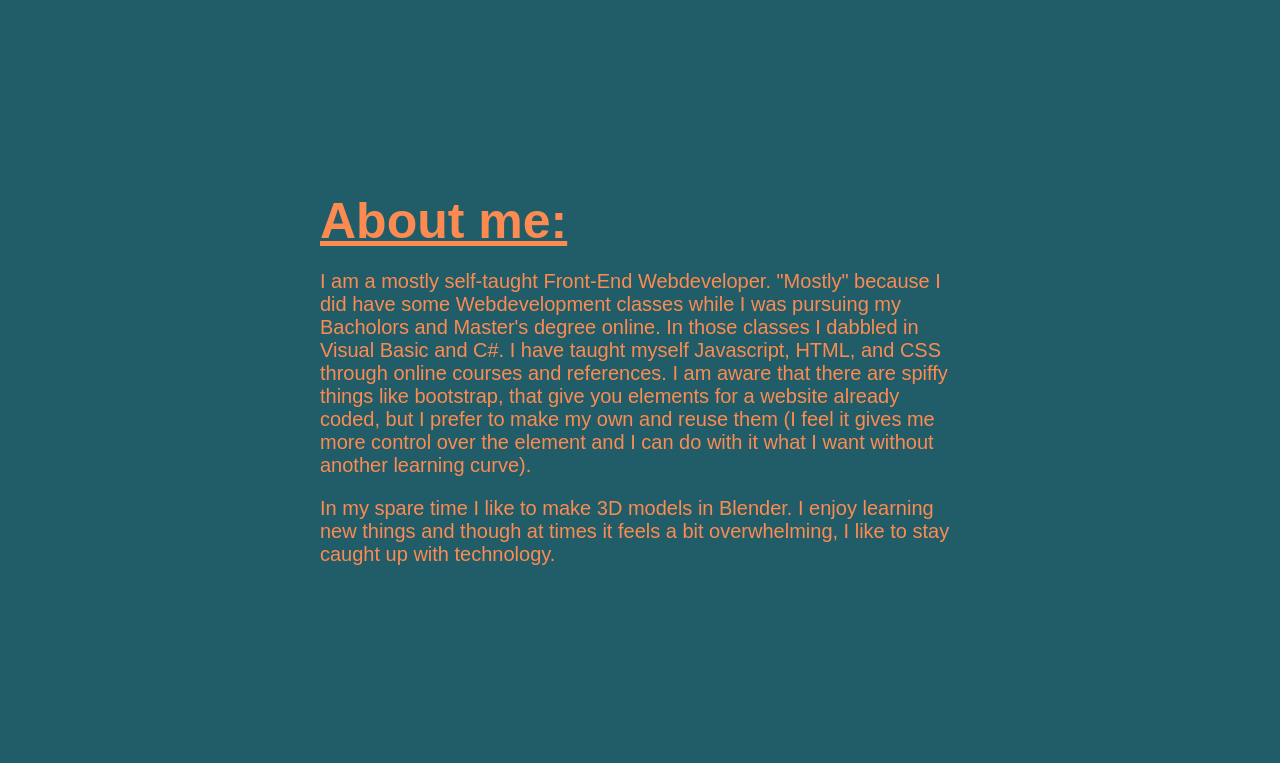
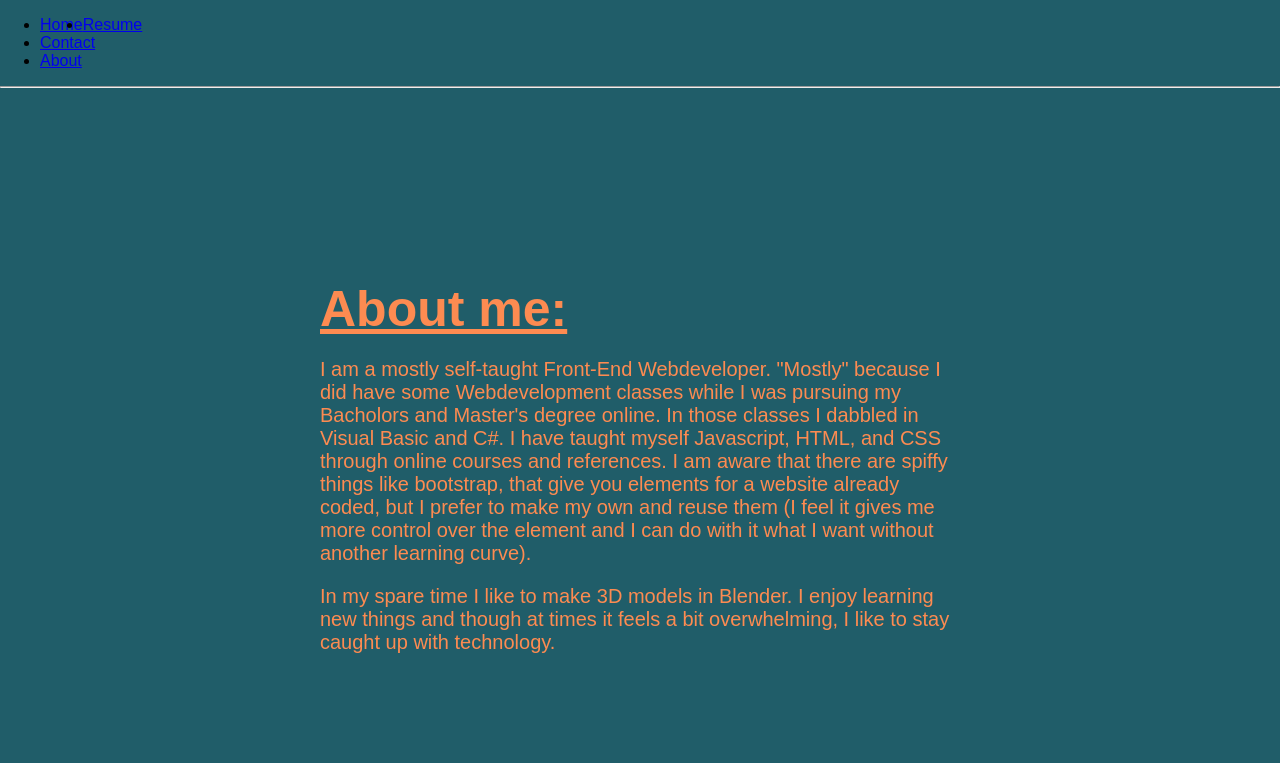
Before and after one commit to ElaDorn8/eladorn8.github.io, a plain HTML site: page pages/about.html in a window 1280 px wide. Drawn offline with Linux system fonts and the light colour scheme.

Commit message:
Update about.html

```diff
--- a/pages/about.html
+++ b/pages/about.html
@@ -33,6 +33,20 @@
 
     </head>
 <body>
+     <div>
+        <ul>
+            <li style='float:left'><a class="active" href="#home">Home</a></li>
+            <li>
+                <a href ="#">Resume</a>
+            </li>
+            <li>
+                <a href="./Contact.js">Contact</a>
+            </li>
+            <li>
+                <a href="pages/about.html" target="_blank">About</a>
+            </li>
+        </ul>
+        <hr />
     <div class="intro">
     <h1>About me:</h1>
     <p>I am a mostly self-taught Front-End Webdeveloper. "Mostly" because I did have some Webdevelopment classes while I was pursuing my
```
